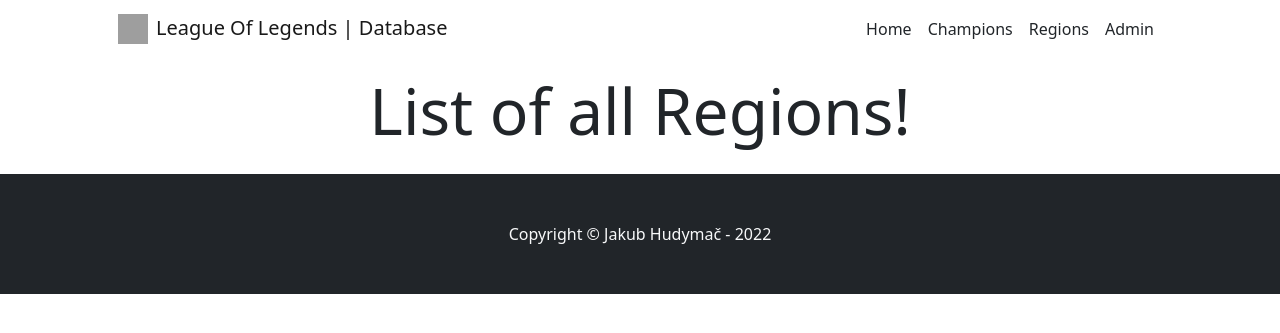
After one commit to Jakmis/loldatabase, a Django app: template loldb/templates/region_list.html in a window 1280 px wide. The commit adds this page. Shown: the top 333 px of the page. Run offline with Django 3.2, Linux system fonts and the light colour scheme; the template is opened without the code that fills it, so the values that code supplies are empty; grey boxes are pictures that could not be loaded.

Commit message:
verze 1.9 - úprava champion detail a přidán výpis regions

```diff
--- a/loldb/templates/navbar.html
+++ b/loldb/templates/navbar.html
@@ -8,6 +8,7 @@
             <ul class="navbar-nav ms-auto mb-2 mb-lg-0">
                 <li class="nav-item"><a class="nav-link text-dark" aria-current="page" href="{% url 'index' %}">Home</a></li>
                 <li class="nav-item"><a class="nav-link text-dark" href="{% url 'champions' %}">Champions</a></li>
+                <li class="nav-item"><a class="nav-link text-dark" href="{% url 'regions' %}">Regions</a></li>
                 <li class="nav-item"><a class="nav-link text-dark" href="/admin">Admin</a></li>
             </ul>
         </div>
--- /dev/null
+++ b/loldb/templates/region_list.html
@@ -0,0 +1,33 @@
+{% extends "base.html" %}
+{% block title %} LOL | Regions{% endblock %}
+
+{% block content %}
+<div class="container">
+<div class="row m-3">
+  <div class="col-sm-12">
+    <h2 class="display-3 text-center">List of all Regions!</h2>
+  </div>
+</div>
+<div class="row">
+  <!-- Postupné načtení region z proměnné regions -->
+  {% for region in regions %}
+   {% if region.name != "Runeterra" %}
+  <div class="col-sm-6 col-md-4 col-lg-3 col-xl-3">
+    <div class="card shadow mb-5 bg-body rounded">
+        <div class="text-center mt-4">
+            <a href="{% url 'regions_detail' region.pk %}"><img src="{{ region.icon.url }}" class="img-fluid" style="width:150px" alt="{{ region.name }}"></a>
+        </div>
+        <div class="card-body">
+            <h4 class="card-title"><a class="text-decoration-none text-dark" href="{% url 'regions_detail' region.pk %}">{{ region.name }}</a></h4>
+            <p class="card-text">
+            {{ region.bio|truncatewords:20 }}
+            </p>
+            <a href="{% url 'regions_detail' region.pk %}" class="btn btn-primary">More</a>
+        </div>
+    </div>
+  </div>
+  {% endif %}
+  {% endfor %}
+</div>
+</div>
+{% endblock %}
--- a/loldb/urls.py
+++ b/loldb/urls.py
@@ -5,4 +5,6 @@ urlpatterns = [
     path('', views.index, name='index'),
     path('champions/', views.ChampionListView.as_view(), name='champions'),
     path('champions/<int:pk>', views.ChampionDetailView.as_view(), name='champions_detail'),
+    path('regions/', views.RegionListView.as_view(), name='regions'),
+    path('regions/<int:pk>', views.RegionDetailView.as_view(), name='regions_detail'),
 ]
```
Also changed, not shown: loldb/templates/detail.html (+38 -5 lines), loldb/templates/region_detail.html (added, +24 -0 lines), loldb/views.py (+14 -0 lines), loldb/static/img/be.png (added), loldb/static/img/calendar.png (added), loldb/static/img/role.png (added).
